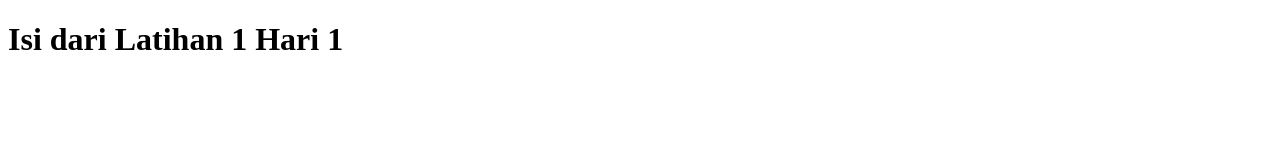
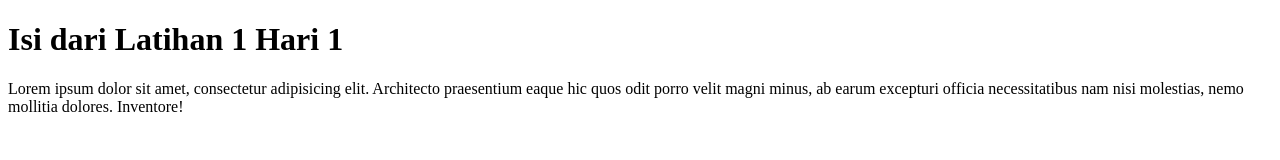
Before and after one commit to arneyva/sistem_bootcamp, a plain HTML site: page belajar_html/latihan-1.html in a window 1280 px wide. Drawn offline with Linux system fonts and the light colour scheme.

Commit message:
add paragraf

```diff
--- a/belajar_html/latihan-1.html
+++ b/belajar_html/latihan-1.html
@@ -6,6 +6,9 @@
     <title>Latihan 1</title>
 </head>
 <body>
-    <h1>Isi dari Latihan 1 Hari 1</h1>
+    <div class="container">
+        <h1>Isi dari Latihan 1 Hari 1</h1>
+        <p>Lorem ipsum dolor sit amet, consectetur adipisicing elit. Architecto praesentium eaque hic quos odit porro velit magni minus, ab earum excepturi officia necessitatibus nam nisi molestias, nemo mollitia dolores. Inventore!</p>
+    </div>
 </body>
 </html>
```
